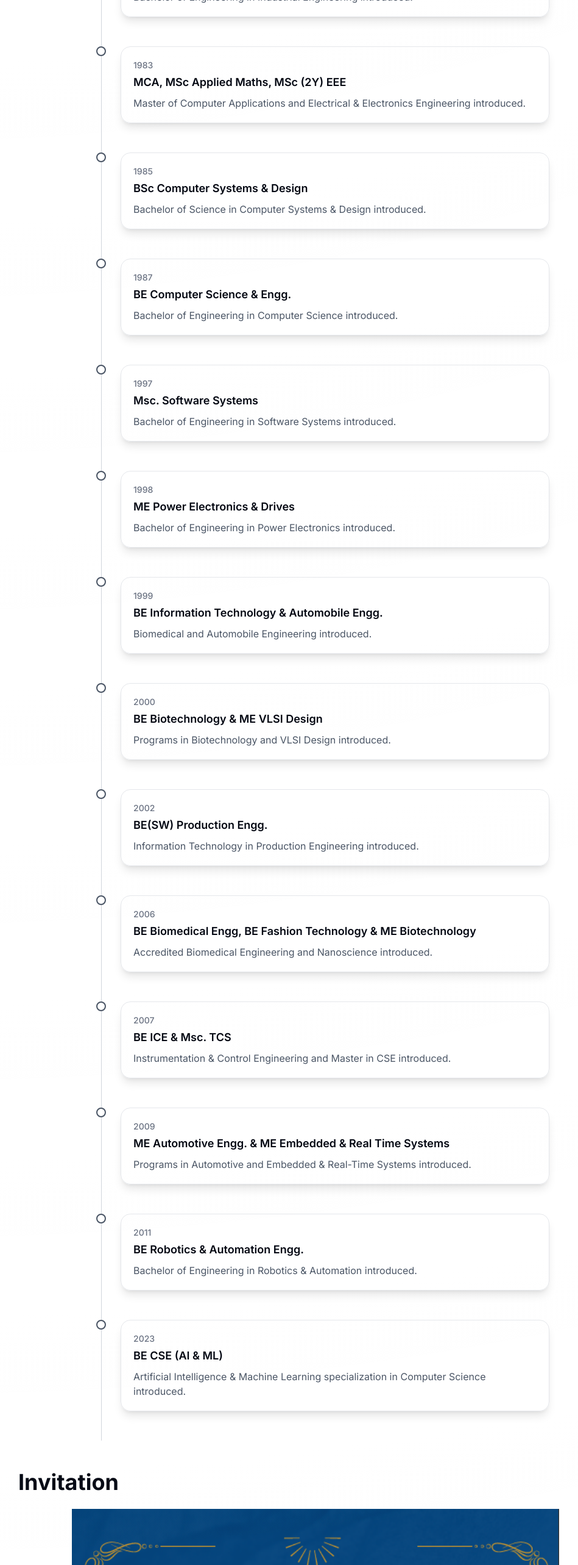
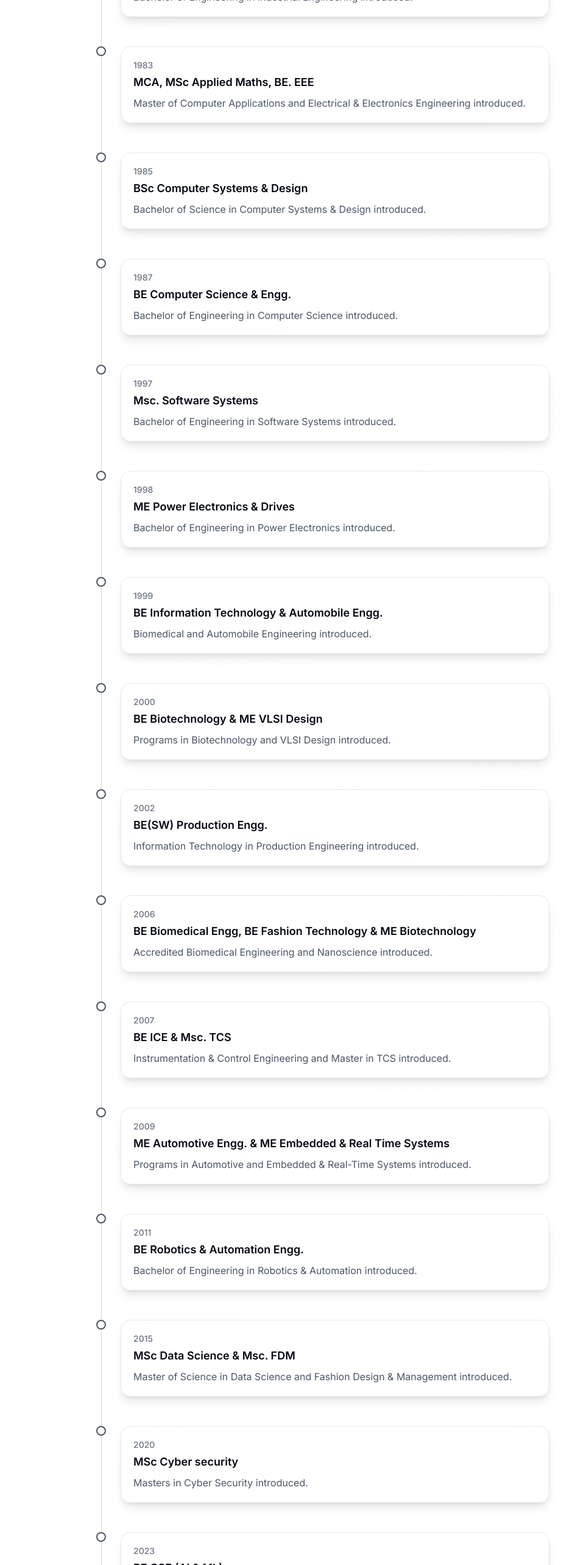
Before and after one commit to MohamedAklamaash/alumni-nomination-frontend, a React (Vite) app: page / in a window 1280 px wide. Shown: the part 2980-5546 px from the top of the page at 61% size, without its empty margins (122-1071 px from the left). Built offline with nearby package versions, Linux system fonts and the light colour scheme; no server answers.

Commit message:
updated milestone

```diff
--- a/src/components/MileStones.tsx
+++ b/src/components/MileStones.tsx
@@ -61,7 +61,7 @@ const Milestones = () => {
     },
     {
       date: '1983',
-      title: 'MCA, MSc Applied Maths, MSc (2Y) EEE',
+      title: 'MCA, MSc Applied Maths, BE. EEE',
       description: 'Master of Computer Applications and Electrical & Electronics Engineering introduced.'
     },
     {
@@ -107,7 +107,7 @@ const Milestones = () => {
     {
       date: '2007',
       title: 'BE ICE & Msc. TCS',
-      description: 'Instrumentation & Control Engineering and Master in CSE introduced.'
+      description: 'Instrumentation & Control Engineering and Master in TCS introduced.'
     },
     {
       date: '2009',
@@ -118,6 +118,16 @@ const Milestones = () => {
       date: '2011',
       title: 'BE Robotics & Automation Engg.',
       description: 'Bachelor of Engineering in Robotics & Automation introduced.'
+    },
+    {
+      date: '2015',
+      title: 'MSc Data Science & Msc. FDM',
+      description: 'Master of Science in Data Science and Fashion Design & Management introduced.'
+    },
+    {
+      date: '2020',
+      title: 'MSc Cyber security ',
+      description: 'Masters in Cyber Security introduced.'
     },
     {
       date: '2023',
```
